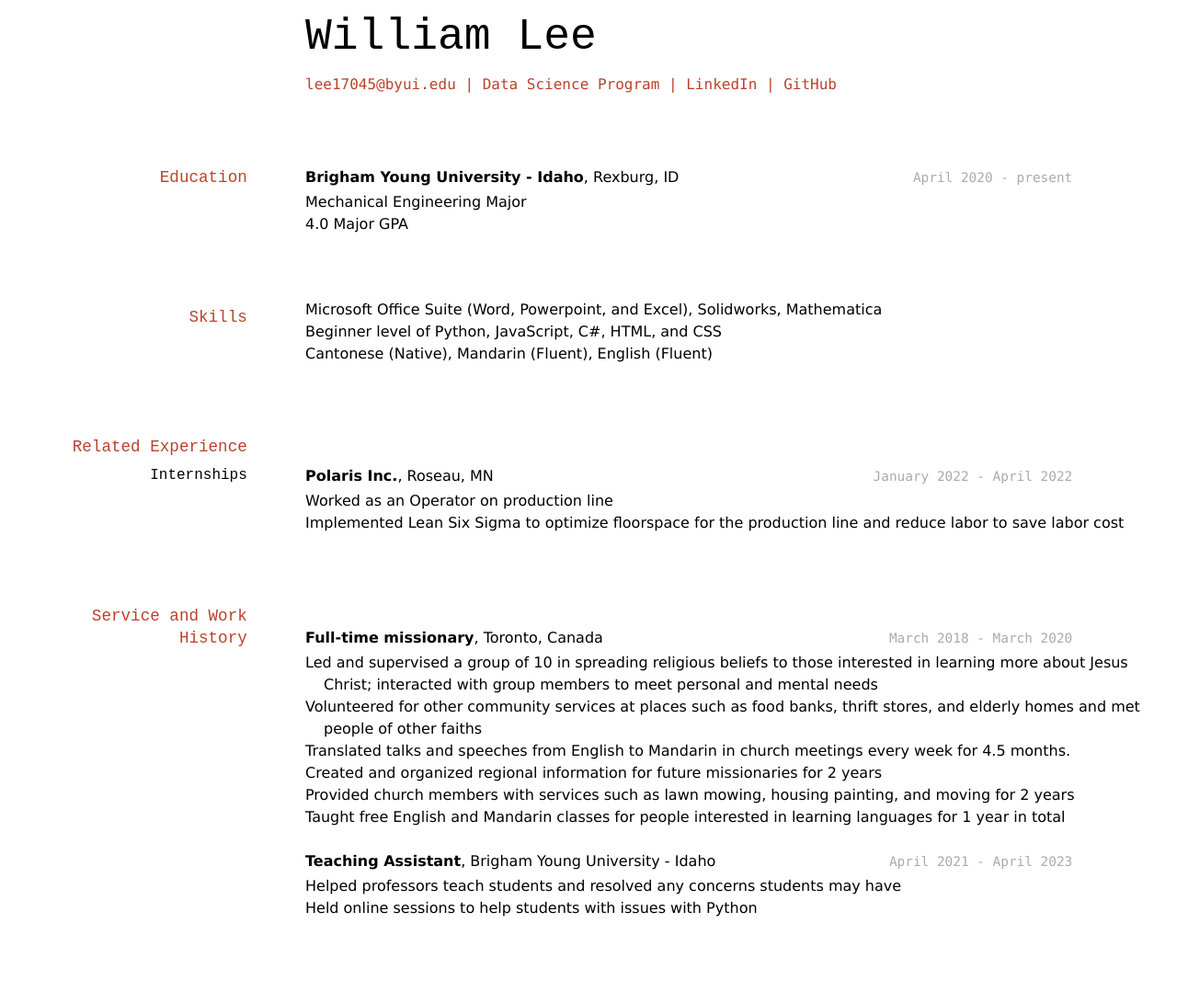
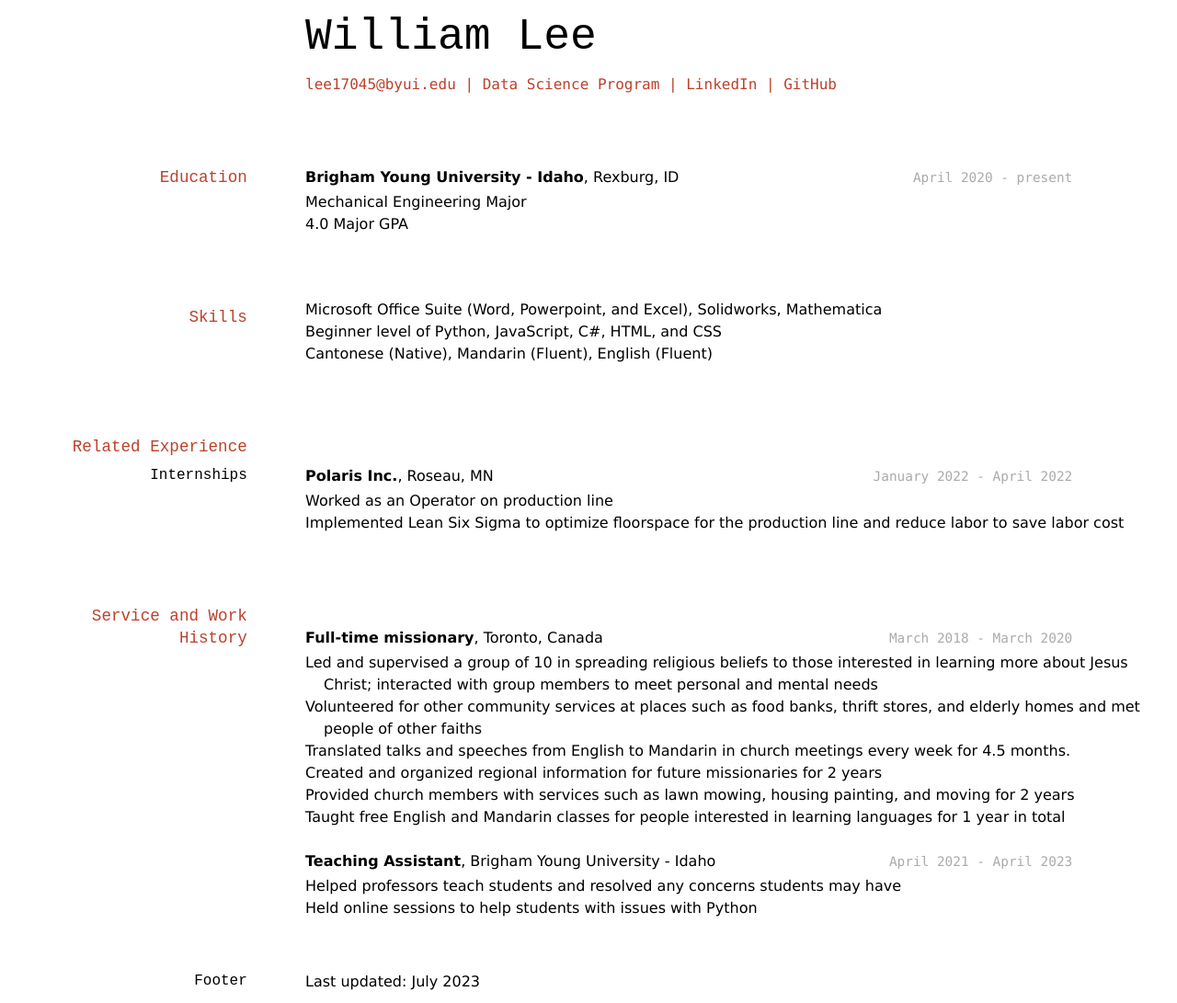
Before and after one commit to byuids-resumes/WilliamLee_resume, a Jekyll site: the page built from docs/index.md, in a window 1280 px wide. Shown: the whole page at 92% size. Built offline with Jekyll 4.4.1, drawn with Linux system fonts in a browser that asks for light colours; before the commit the page ends 1024 px from its top, so only the background shows below that.

Commit message:
added footer

```diff
--- a/docs/index.md
+++ b/docs/index.md
@@ -2,6 +2,7 @@
 layout: cv
 title: William Lee's Resume
 ---
+
 # William Lee
 
 <div id="webaddress">
@@ -16,24 +17,23 @@ title: William Lee's Resume
 ## Education
 
 `April 2020 - present`
-__Brigham Young University - Idaho__, Rexburg, ID
+**Brigham Young University - Idaho**, Rexburg, ID
 
 - Mechanical Engineering Major
 - 4.0 Major GPA
 
 ## Skills
 
- - Microsoft Office Suite (Word, Powerpoint, and Excel), Solidworks, Mathematica
- - Beginner level of Python, JavaScript, C#, HTML, and CSS
- - Cantonese (Native), Mandarin (Fluent), English (Fluent)
-
+- Microsoft Office Suite (Word, Powerpoint, and Excel), Solidworks, Mathematica
+- Beginner level of Python, JavaScript, C#, HTML, and CSS
+- Cantonese (Native), Mandarin (Fluent), English (Fluent)
 
 ## Related Experience
 
 ### Internships
 
 `January 2022 - April 2022`
-__Polaris Inc.__, Roseau, MN
+**Polaris Inc.**, Roseau, MN
 
 - Worked as an Operator on production line
 - Implemented Lean Six Sigma to optimize floorspace for the production line and reduce labor to save labor cost
@@ -41,21 +41,22 @@ __Polaris Inc.__, Roseau, MN
 ## Service and Work History
 
 `March 2018 - March 2020`
-__Full-time missionary__, Toronto, Canada
- - Led and supervised a group of 10 in spreading religious beliefs to those interested in learning more about Jesus Christ; interacted with group members to meet personal and mental needs
- - Volunteered for other community services at places such as food banks, thrift stores, and elderly homes and met people of other
-faiths
- - Translated talks and speeches from English to Mandarin in church meetings every week for 4.5 months.
- - Created and organized regional information for future missionaries for 2 years
- - Provided church members with services such as lawn mowing, housing painting, and moving for 2 years
- - Taught free English and Mandarin classes for people interested in learning languages for 1 year in total
+**Full-time missionary**, Toronto, Canada
+
+- Led and supervised a group of 10 in spreading religious beliefs to those interested in learning more about Jesus Christ; interacted with group members to meet personal and mental needs
+- Volunteered for other community services at places such as food banks, thrift stores, and elderly homes and met people of other
+  faiths
+- Translated talks and speeches from English to Mandarin in church meetings every week for 4.5 months.
+- Created and organized regional information for future missionaries for 2 years
+- Provided church members with services such as lawn mowing, housing painting, and moving for 2 years
+- Taught free English and Mandarin classes for people interested in learning languages for 1 year in total
 
 `April 2021 - April 2023`
- __Teaching Assistant__, Brigham Young University - Idaho
-  - Helped professors teach students and resolved any concerns students may have
-  - Held online sessions to help students with issues with Python
+**Teaching Assistant**, Brigham Young University - Idaho
 
+- Helped professors teach students and resolved any concerns students may have
+- Held online sessions to help students with issues with Python
 
-<!-- ### Footer
+### Footer
 
-Last updated: July 2023 -->
+Last updated: July 2023
```
